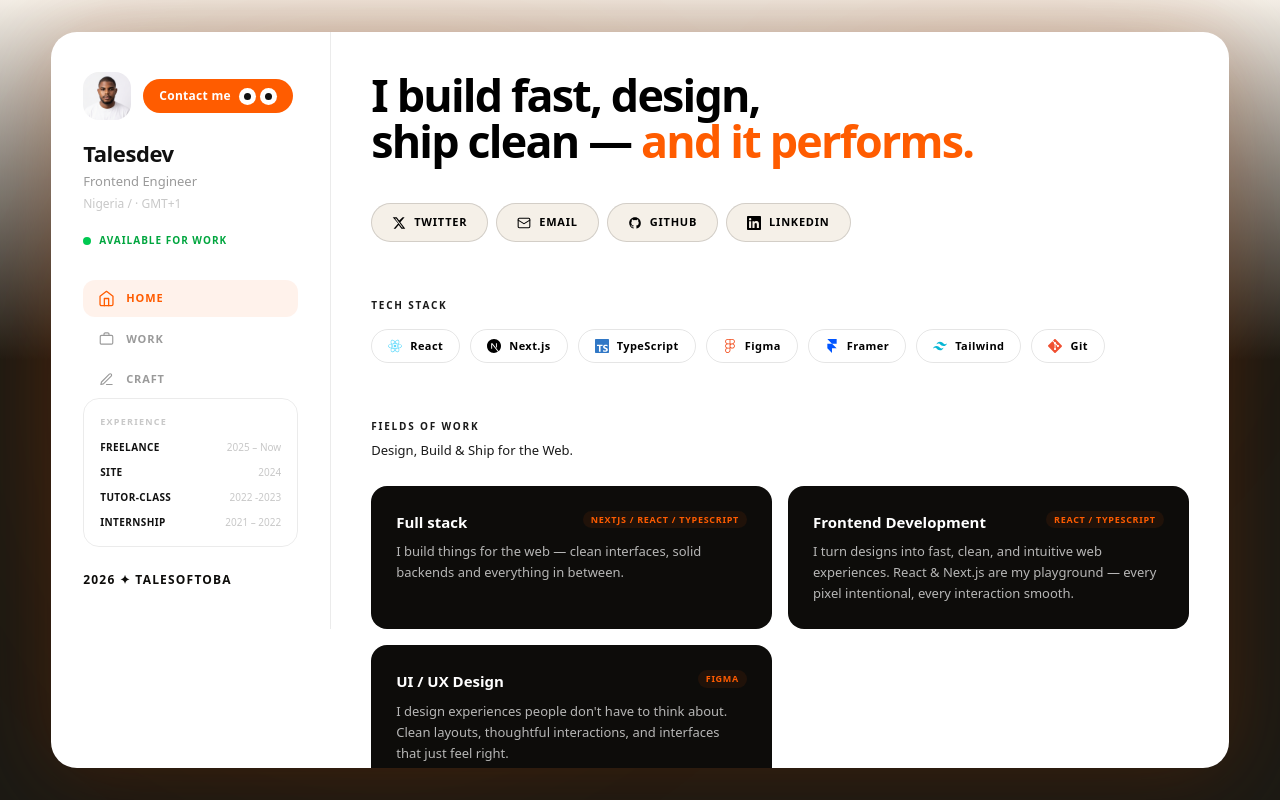
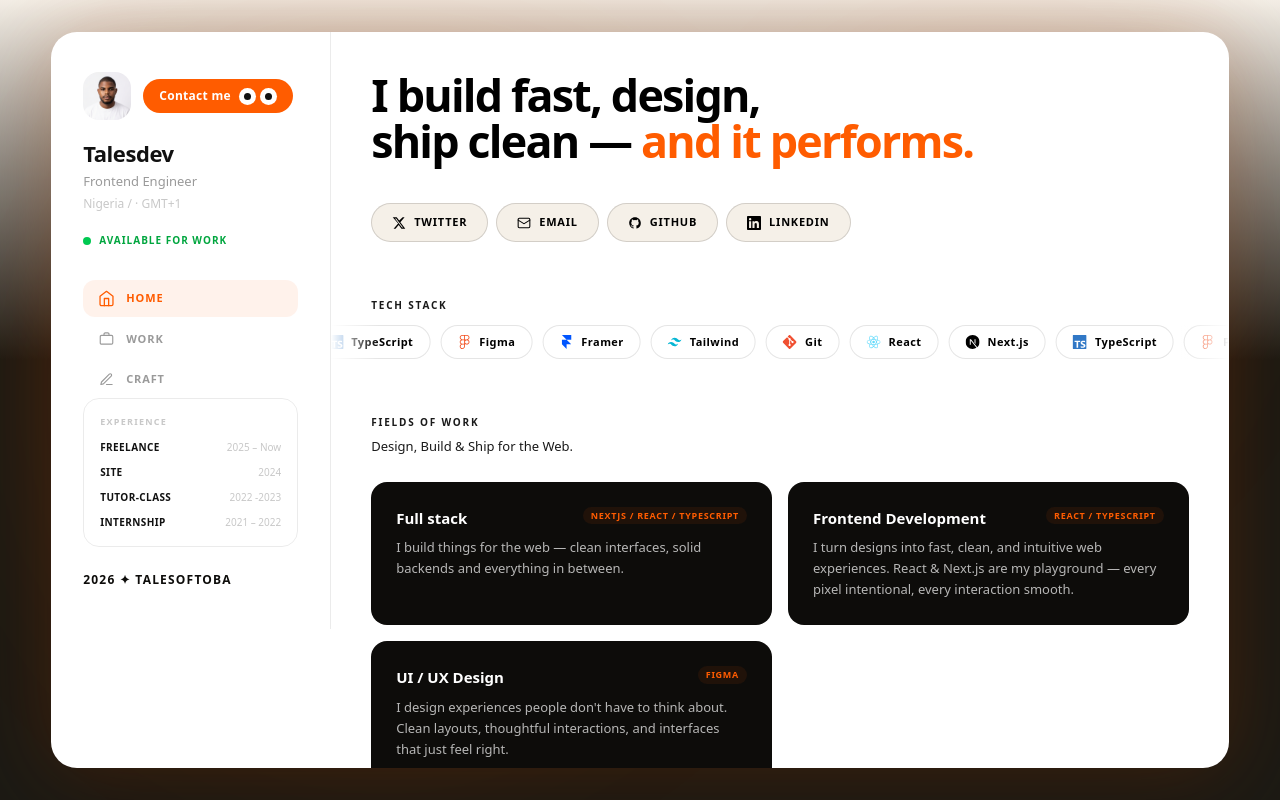
Before and after one commit to Talesoftoba/Tales, a Next.js app: page / in a window 1280 px wide. Built offline with nearby package versions, Linux system fonts and the light colour scheme.

Commit message:
animate2

```diff
--- /dev/null
+++ b/app/components/TechStackMarquee.tsx
@@ -0,0 +1,73 @@
+"use client";
+
+import { motion } from "framer-motion";
+import {
+  SiReact, SiNextdotjs, SiTypescript, SiFigma,
+  SiFramer, SiTailwindcss, SiGit,
+} from "react-icons/si";
+
+const STACK = [
+  { name: "React",      Icon: SiReact,       color: "#61DAFB" },
+  { name: "Next.js",    Icon: SiNextdotjs,   color: "#000000" },
+  { name: "TypeScript", Icon: SiTypescript,  color: "#3178C6" },
+  { name: "Figma",      Icon: SiFigma,       color: "#F24E1E" },
+  { name: "Framer",     Icon: SiFramer,      color: "#0055FF" },
+  { name: "Tailwind",   Icon: SiTailwindcss, color: "#06B6D4" },
+  { name: "Git",        Icon: SiGit,         color: "#F05032" },
+];
+
+// Duplicate for seamless loop
+const ITEMS = [...STACK, ...STACK, ...STACK];
+
+function Badge({ name, Icon, color }: { name: string; Icon: React.ElementType; color: string }) {
+  return (
+    <motion.span
+      whileHover={{
+        scale: 1.1,
+        y: -3,
+        borderColor: "#FF5C00",
+        color: "#FF5C00",
+        transition: { type: "spring", stiffness: 400, damping: 16 },
+      }}
+      whileTap={{ scale: 0.92 }}
+      className="flex items-center gap-2 font-display font-semibold tracking-[0.04em]
+        px-4 py-2 rounded-full border border-black/10 text-[#000000] bg-white
+        cursor-default shrink-0 text-[11px] hover:border-[#FF5C00] hover:text-[#FF5C00]
+        transition-colors duration-150"
+    >
+      <motion.span
+        whileHover={{ rotate: 15, scale: 1.25, transition: { type: "spring", stiffness: 380, damping: 12 } }}
+        style={{ display: "flex" }}
+      >
+        <Icon size={14} style={{ color }} />
+      </motion.span>
+      {name}
+    </motion.span>
+  );
+}
+
+export default function TechStackMarquee() {
+  return (
+    <div className="relative w-full overflow-hidden">
+      {/* Fade edges */}
+      <div className="pointer-events-none absolute left-0 top-0 h-full w-12 z-10
+        bg-linear-to-r from-white to-transparent" />
+      <div className="pointer-events-none absolute right-0 top-0 h-full w-12 z-10
+        bg-linear-to-l from-white to-transparent" />
+
+      <motion.div
+        className="flex gap-2.5 w-max"
+        animate={{ x: ["0%", "-33.333%"] }}
+        transition={{
+          duration: 18,
+          ease: "linear",
+          repeat: Infinity,
+        }}
+      >
+        {ITEMS.map(({ name, Icon, color }, i) => (
+          <Badge key={`${name}-${i}`} name={name} Icon={Icon} color={color} />
+        ))}
+      </motion.div>
+    </div>
+  );
+}
--- a/app/page.tsx
+++ b/app/page.tsx
@@ -4,21 +4,8 @@ import Link from "next/link";
 import CardShell from "./components/CardShell";
 import { IconX, IconMail, IconGithub, IconLinkedin } from "./components/icons";
 import { META, WORK } from "./lib/data";
-import {
-  SiReact, SiNextdotjs, SiTypescript, SiFigma,
-  SiFramer, SiTailwindcss, SiGit,
-} from "react-icons/si";
 import { motion, type Variants } from "framer-motion";
-
-const STACK = [
-  { name: "React",      Icon: SiReact,       color: "#61DAFB" },
-  { name: "Next.js",    Icon: SiNextdotjs,   color: "#000000" },
-  { name: "TypeScript", Icon: SiTypescript,  color: "#3178C6" },
-  { name: "Figma",      Icon: SiFigma,       color: "#F24E1E" },
-  { name: "Framer",     Icon: SiFramer,      color: "#0055FF" },
-  { name: "Tailwind",   Icon: SiTailwindcss, color: "#06B6D4" },
-  { name: "Git",        Icon: SiGit,         color: "#F05032" },
-];
+import TechStackMarquee from "./components/TechStackMarquee";
 
 // ── Variants ────────────────────────────────────────────────────────────────
 
@@ -42,7 +29,7 @@ const workCardVariant: Variants = {
   show:   { opacity: 1, y: 0, transition: { type: "spring", stiffness: 200, damping: 24 } },
 };
 
-// ── Reusable pieces ─────────────────────────────────────────────────────────
+// ── Shared pieces ────────────────────────────────────────────────────────────
 
 function Label({ children }: { children: React.ReactNode }) {
   return (
@@ -83,34 +70,6 @@ function SocialChip({ href, icon, label, target, mobile }: {
   );
 }
 
-function StackBadge({ name, Icon, color, size, mobile }: {
-  name: string; Icon: React.ElementType; color: string; size: number; mobile?: boolean;
-}) {
-  return (
-    <motion.span
-      variants={chipVariant}
-      whileHover={{
-        scale: 1.1,
-        y: -3,
-        transition: { type: "spring", stiffness: 400, damping: 16 },
-      }}
-      whileTap={{ scale: 0.92, transition: { duration: 0.08 } }}
-      className={`flex items-center gap-2 font-display font-semibold tracking-[0.04em]
-        rounded-full border border-black/10 text-[#000000] cursor-default
-        hover:border-[#FF5C00] hover:text-[#FF5C00] transition-colors duration-150
-        ${mobile ? "px-3.5 py-1.5 text-[10.5px]" : "px-4 py-2 text-[11px]"}`}
-    >
-      <motion.span
-        whileHover={{ rotate: 15, scale: 1.25, transition: { type: "spring", stiffness: 380, damping: 12 } }}
-        style={{ display: "flex" }}
-      >
-        <Icon size={size} style={{ color }} />
-      </motion.span>
-      {name}
-    </motion.span>
-  );
-}
-
 function WorkCard({ title, tag, desc, mobile }: {
   title: string; tag: string; desc: string; mobile?: boolean;
 }) {
@@ -138,7 +97,7 @@ function WorkCard({ title, tag, desc, mobile }: {
   );
 }
 
-// ── Page ────────────────────────────────────────────────────────────────────
+// ── Page ─────────────────────────────────────────────────────────────────────
 
 export default function Home() {
   return (
@@ -177,23 +136,16 @@ export default function Home() {
           ))}
         </motion.div>
 
-        {/* Tech stack — triggers when scrolled into view */}
+        {/* Tech stack marquee */}
         <motion.section
-          className="mb-11"
+          className="mb-11 -mx-7"
           variants={fadeUp} initial="hidden" whileInView="show" viewport={{ once: true, amount: 0.3 }}
         >
-          <Label>Tech Stack</Label>
-          <motion.div
-            className="flex flex-wrap gap-2 mt-4"
-            variants={stagger(0.05)} initial="hidden" whileInView="show" viewport={{ once: true, amount: 0.2 }}
-          >
-            {STACK.map(({ name, Icon, color }) => (
-              <StackBadge key={name} name={name} Icon={Icon} color={color} size={13} mobile />
-            ))}
-          </motion.div>
+          <div className="px-7 mb-3"><Label>Tech Stack</Label></div>
+          <TechStackMarquee />
         </motion.section>
 
-        {/* Fields of work — stagger in on scroll */}
+        {/* Fields of work */}
         <motion.section
           className="mb-4"
           variants={fadeUp} initial="hidden" whileInView="show" viewport={{ once: true, amount: 0.15 }}
@@ -237,23 +189,16 @@ export default function Home() {
           ))}
         </motion.div>
 
-        {/* Tech stack — scroll triggered */}
+        {/* Tech stack marquee */}
         <motion.section
-          className="mb-14"
+          className="mb-14 -mx-10"
           variants={fadeUp} initial="hidden" whileInView="show" viewport={{ once: true, amount: 0.3 }}
         >
-          <Label>Tech Stack</Label>
-          <motion.div
-            className="flex flex-wrap gap-2.5 mt-4"
-            variants={stagger(0.05)} initial="hidden" whileInView="show" viewport={{ once: true, amount: 0.2 }}
-          >
-            {STACK.map(({ name, Icon, color }) => (
-              <StackBadge key={name} name={name} Icon={Icon} color={color} size={14} />
-            ))}
-          </motion.div>
+          <div className="px-10 mb-3"><Label>Tech Stack</Label></div>
+          <TechStackMarquee />
         </motion.section>
 
-        {/* Fields of work — scroll triggered */}
+        {/* Fields of work */}
         <motion.section
           variants={fadeUp} initial="hidden" whileInView="show" viewport={{ once: true, amount: 0.2 }}
         >
```
